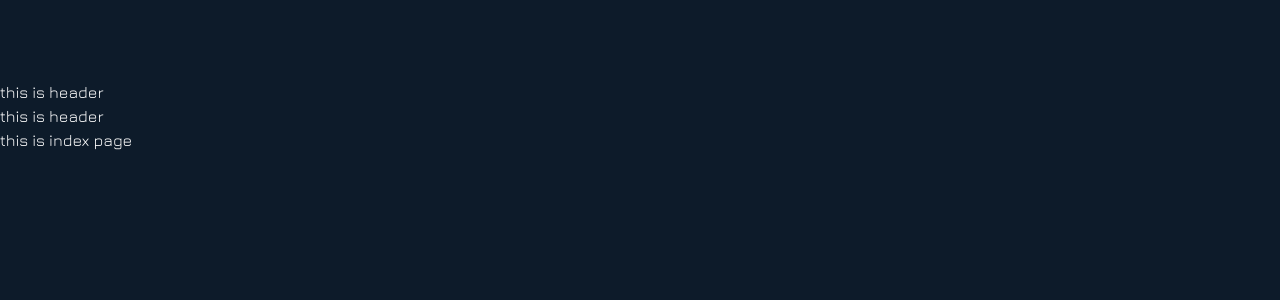
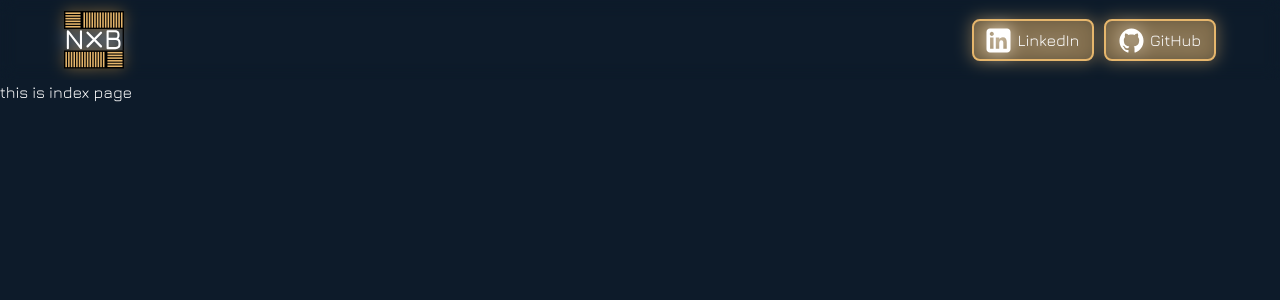
Before and after one commit to BonyaviD/Portfolio, a Nuxt app: page / in a window 1280 px wide. Shown: the top 300 px of the page. Built offline with nearby package versions, Linux system fonts and the light colour scheme.

Commit message:
Chnage Header

```diff
--- a/components/TheHeader.vue
+++ /dev/null
@@ -1,3 +0,0 @@
-<template>
-    <div>this is header</div>
-</template>
--- /dev/null
+++ b/components/sections/TheHeader.vue
@@ -0,0 +1,55 @@
+<script setup>
+import Logo from "@/assets/img/Logo.svg";
+import Github from '@/assets/icons/Github.svg'
+import Linkedin from '@/assets/icons/Linkedin.svg'
+import TheBotton from "@/components/TheBotton.vue";
+</script>
+
+<template>
+  <div class="header-section">
+    <div class="header-items container">
+      <div class="header-logo">
+        <img :src="Logo" alt="" srcset="" />
+      </div>
+      <div class="header-btns">
+        <TheBotton to="https://www.linkedin.com/in/bonyavid/" text="LinkedIn" :Logo="Linkedin" :size="25" opacityMode />
+        <TheBotton to="https://github.com/BonyaviD" text="GitHub" :Logo="Github" :size="25" opacityMode />
+      </div>
+    </div>
+  </div>
+</template>
+
+<style scoped>
+.header-section {
+  position: fixed;
+  top: 0;
+  width: 100%;
+  height: 80px;
+  z-index: 100;
+  backdrop-filter: blur(8px);
+}
+
+.header-items {
+  display: flex;
+  justify-content: space-between;
+  align-items: center;
+  height: 100%;
+
+}
+.header-logo {
+  display: flex;
+  align-items: center;
+  justify-content: center;
+  height: 100%;
+}
+.header-logo img {
+  width: 60px;
+}
+
+.header-btns {
+  display: flex;
+  align-items: center;
+  justify-content: center;
+  gap: 10px;
+}
+</style>
```
